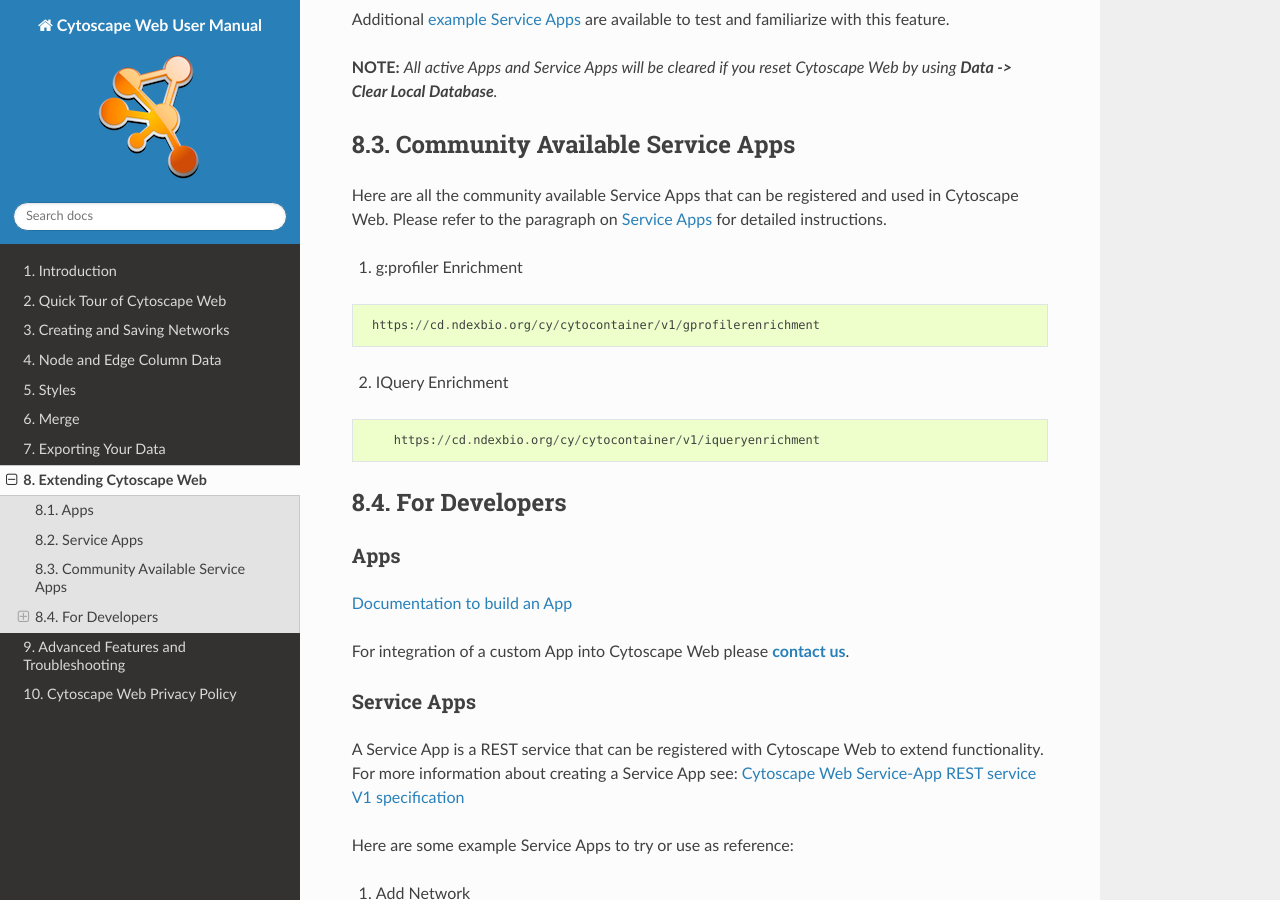
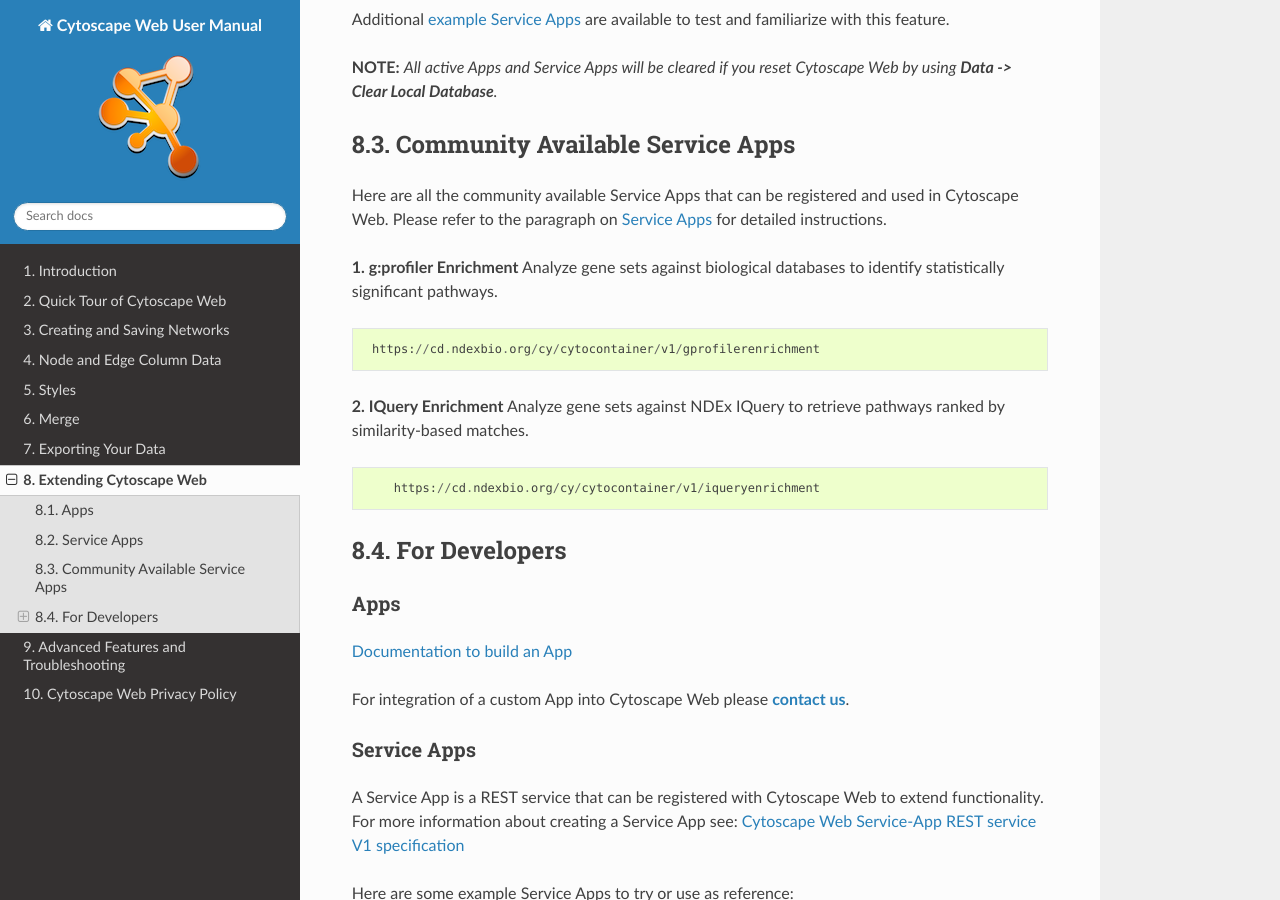
Before and after one commit to cytoscape/web-cytoscape-manual, a Sphinx documentation site: the page built from docs/Extending.md, in a window 1280 px wide and 900 px high, scrolled down 1736 px. Built offline with Sphinx 7.4.7 and the Read the Docs theme 3.1.0, drawn with Linux system fonts in a browser that asks for light colours.

Commit message:
Update Extending.md

````diff
--- a/docs/Extending.md
+++ b/docs/Extending.md
@@ -44,12 +44,14 @@
 
 Here are all the community available Service Apps that can be registered and used in Cytoscape Web. Please refer to the paragraph on [Service Apps](Extending.md#service_apps) for detailed instructions.
 
-1. g:profiler Enrichment
+**1. g:profiler Enrichment**
+Analyze gene sets against biological databases to identify statistically significant pathways.
 ```
  https://cd.ndexbio.org/cy/cytocontainer/v1/gprofilerenrichment
 ```
 
-2. IQuery Enrichment
+**2. IQuery Enrichment**
+Analyze gene sets against NDEx IQuery to retrieve pathways ranked by similarity-based matches.
 ```
     https://cd.ndexbio.org/cy/cytocontainer/v1/iqueryenrichment
 ```
````
